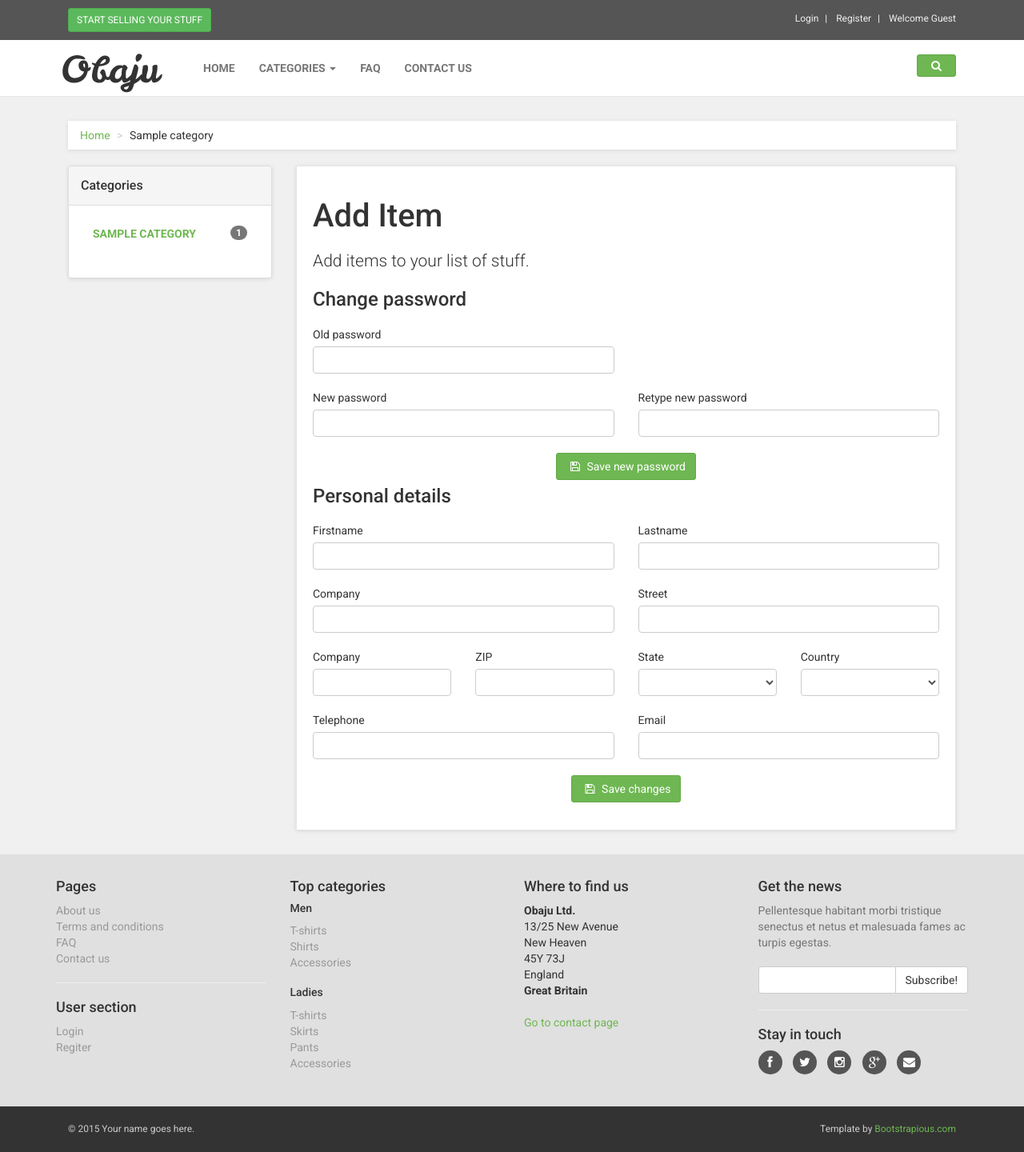
After one commit to jaymiedingle/shopenmore, a PHP site: page /additem.php in a window 1280 px wide. The commit adds this page. Shown: the whole page at 80% size. Run offline with PHP 8.4, Linux system fonts and the light colour scheme; tables that the repository leaves empty or names only in its code hold one stand-in row (values such as "Sample post"); lists and menus that the app fills with data are empty.

Commit message:
add items

```diff
--- /dev/null
+++ b/additem.php
@@ -0,0 +1,188 @@
+<?php include('includes/header.php'); ?>
+
+<?php include('includes/top-bar.php'); ?>
+
+<?php include('includes/nav-bar.php'); ?>
+
+<?php
+
+
+
+
+
+?>
+
+
+    <div id="all">
+
+        <div id="content">
+            <div class="container">
+
+                <div class="col-md-12">
+                    <ul class="breadcrumb">
+                        <li><a href="index.php">Home</a>
+                        </li>
+                        <li><?php echo $category['name']; ?></li>
+                    </ul>
+                </div>
+
+
+                <div class="col-md-3">
+                    <!-- *** MENUS AND FILTERS ***
+ _________________________________________________________ -->
+                    <div class="panel panel-default sidebar-menu">
+
+                        <div class="panel-heading">
+                            <h3 class="panel-title">Categories</h3>
+                        </div>
+
+                        <div class="panel-body">
+                            <ul class="nav nav-pills nav-stacked category-menu">
+                                <!--loop category-->
+                                 <?php foreach($item_categories as $key=>$category){ ?>
+                                 <?php
+                                    /*count items per category*/
+                                    DB::query("SELECT * FROM tb_items WHERE item_category_id=%s", $category['id']);
+                                    $counter = DB::count();
+                                 ?>
+                                <li>
+                                    <a href="category.php?id=<?php echo $category['id']; ?>"> <span class="badge pull-right"><?php echo $counter; ?></span> <?php echo $category['name']; ?> </a>
+                                </li>
+                                <?php } ?>
+                                <!--end loop category-->
+                            </ul>
+
+                        </div>
+                    </div>
+
+                    <!-- *** MENUS AND FILTERS END *** -->
+
+                </div>
+
+                <div class="col-md-9">
+                    <div class="box">
+                        <h1>Add Item</h1>
+                        <p class="lead">Add items to your list of stuff.</p>
+
+                        <h3>Change password</h3>
+
+                        <form>
+                            <div class="row">
+                                <div class="col-sm-6">
+                                    <div class="form-group">
+                                        <label for="password_old">Old password</label>
+                                        <input type="password" class="form-control" id="password_old">
+                                    </div>
+                                </div>
+                            </div>
+                            <div class="row">
+                                <div class="col-sm-6">
+                                    <div class="form-group">
+                                        <label for="password_1">New password</label>
+                                        <input type="password" class="form-control" id="password_1">
+                                    </div>
+                                </div>
+                                <div class="col-sm-6">
+                                    <div class="form-group">
+                                        <label for="password_2">Retype new password</label>
+                                        <input type="password" class="form-control" id="password_2">
+                                    </div>
+                                </div>
+                            </div>
+                            <!-- /.row -->
+
+                            <div class="col-sm-12 text-center">
+                                <button type="submit" class="btn btn-primary"><i class="fa fa-save"></i> Save new password</button>
+                            </div>
+                        </form>
+
+                        <hr>
+
+                        <h3>Personal details</h3>
+                        <form>
+                            <div class="row">
+                                <div class="col-sm-6">
+                                    <div class="form-group">
+                                        <label for="firstname">Firstname</label>
+                                        <input type="text" class="form-control" id="firstname">
+                                    </div>
+                                </div>
+                                <div class="col-sm-6">
+                                    <div class="form-group">
+                                        <label for="lastname">Lastname</label>
+                                        <input type="text" class="form-control" id="lastname">
+                                    </div>
+                                </div>
+                            </div>
+                            <!-- /.row -->
+
+                            <div class="row">
+                                <div class="col-sm-6">
+                                    <div class="form-group">
+                                        <label for="company">Company</label>
+                                        <input type="text" class="form-control" id="company">
+                                    </div>
+                                </div>
+                                <div class="col-sm-6">
+                                    <div class="form-group">
+                                        <label for="street">Street</label>
+                                        <input type="text" class="form-control" id="street">
+                                    </div>
+                                </div>
+                            </div>
+                            <!-- /.row -->
+
+                            <div class="row">
+                                <div class="col-sm-6 col-md-3">
+                                    <div class="form-group">
+                                        <label for="city">Company</label>
+                                        <input type="text" class="form-control" id="city">
+                                    </div>
+                                </div>
+                                <div class="col-sm-6 col-md-3">
+                                    <div class="form-group">
+                                        <label for="zip">ZIP</label>
+                                        <input type="text" class="form-control" id="zip">
+                                    </div>
+                                </div>
+                                <div class="col-sm-6 col-md-3">
+                                    <div class="form-group">
+                                        <label for="state">State</label>
+                                        <select class="form-control" id="state"></select>
+                                    </div>
+                                </div>
+                                <div class="col-sm-6 col-md-3">
+                                    <div class="form-group">
+                                        <label for="country">Country</label>
+                                        <select class="form-control" id="country"></select>
+                                    </div>
+                                </div>
+
+                                <div class="col-sm-6">
+                                    <div class="form-group">
+                                        <label for="phone">Telephone</label>
+                                        <input type="text" class="form-control" id="phone">
+                                    </div>
+                                </div>
+                                <div class="col-sm-6">
+                                    <div class="form-group">
+                                        <label for="email">Email</label>
+                                        <input type="text" class="form-control" id="email">
+                                    </div>
+                                </div>
+                                <div class="col-sm-12 text-center">
+                                    <button type="submit" class="btn btn-primary"><i class="fa fa-save"></i> Save changes</button>
+
+                                </div>
+                            </div>
+                        </form>
+                    </div>
+                </div>
+
+
+            </div>
+            <!-- /.container -->
+        </div>
+        <!-- /#content -->
+
+ <?php include('includes/footer.php'); ?>
--- a/myitems.php
+++ b/myitems.php
@@ -80,6 +80,7 @@ $items = DB::queryFullColumns("SELECT * FROM tb_items
                 <div class="col-md-9" id="customer-orders">
                     <div class="box">
                         <h1>My Items</h1>
+                        <a href="additem.php" class="btn btn-success pull-right">Add new</a>
 
                         <p class="lead">Your orders on one place.</p>
 
```
